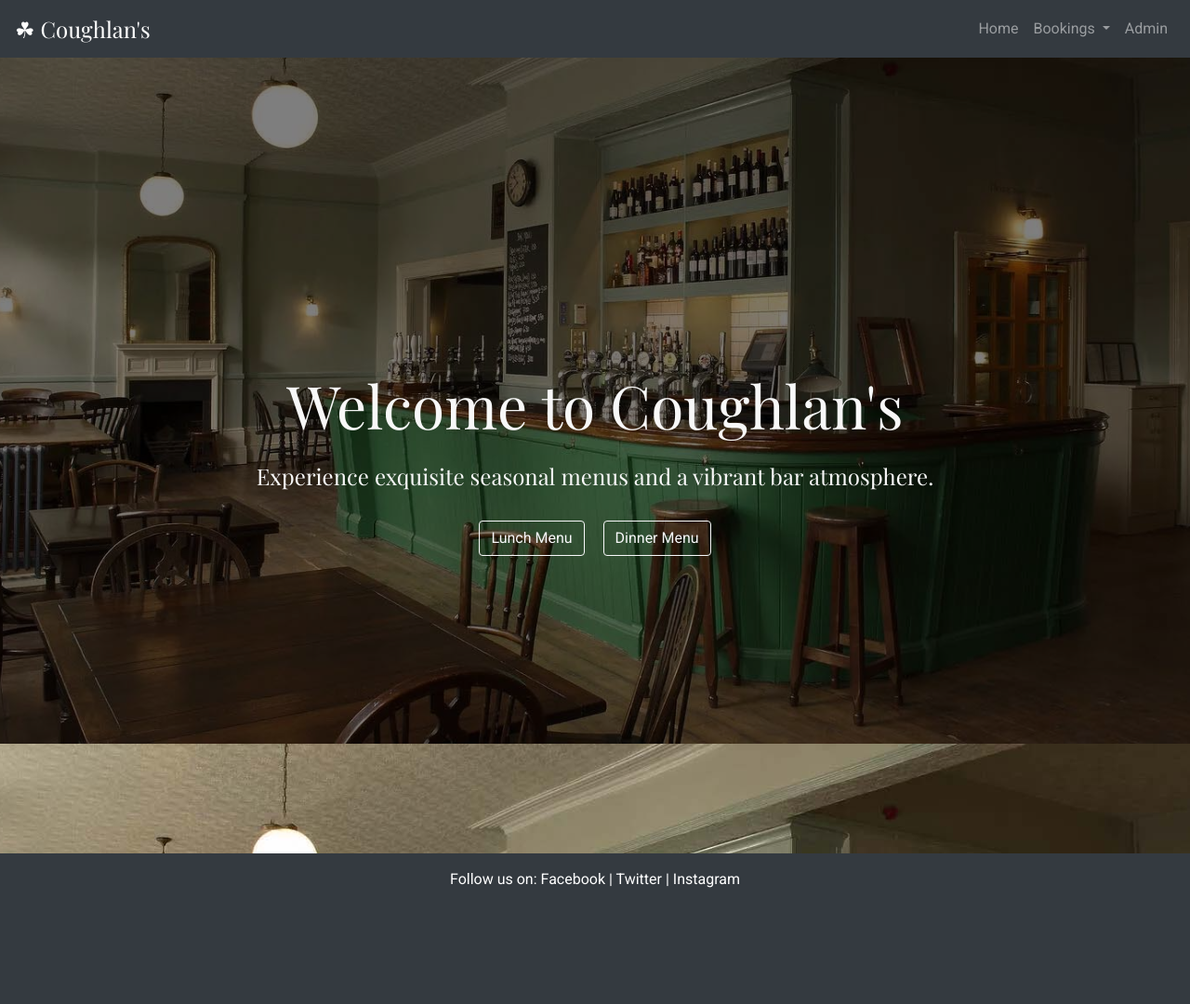
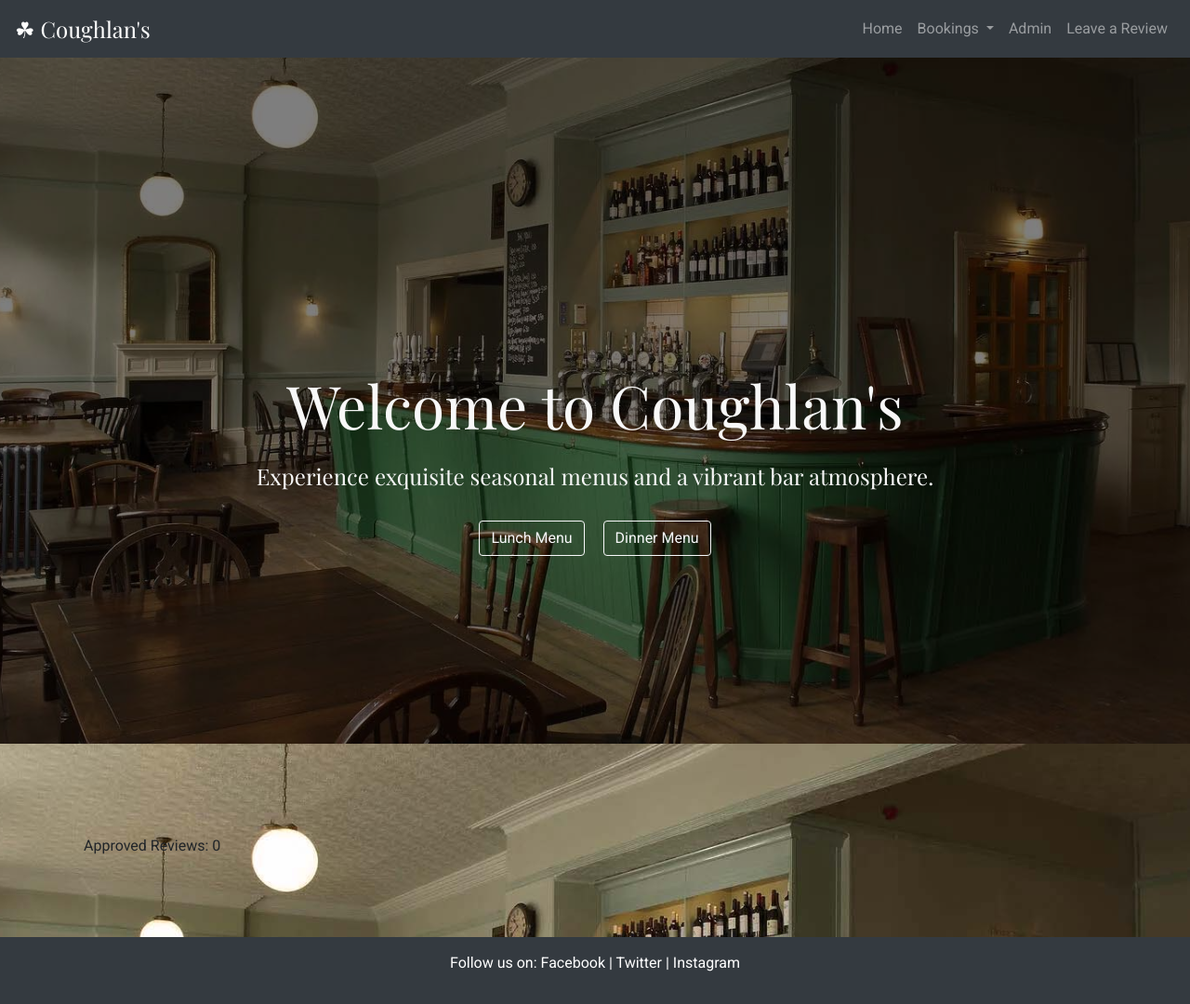
Before and after one commit to p-coughlan/book-a-table, a Django app: page / in a window 1280 px wide. Shown: the whole page at 93% size. Before the commit the page ends 955 px from the top, so only its background shows below. Run offline with Django 4.2, Linux system fonts and the light colour scheme; some libraries are stand-ins or nearby versions.

Commit message:
Add review submission feature with review ticker display

```diff
--- a/bookings/templates/bookings/base.html
+++ b/bookings/templates/bookings/base.html
@@ -78,7 +78,7 @@
   <body>
     <!-- Fixed Navbar at the top using Bootstrap classes -->
     <nav class="navbar navbar-expand-lg navbar-dark bg-dark">
-      <a class="navbar-brand" href="{% url 'home' %}"><span> &#9752; </span>Coughlan's</a>
+      <a class="navbar-brand" href="{% url 'home' %}"><span>&#9752;</span> Coughlan's</a>
       <button class="navbar-toggler" type="button" data-toggle="collapse" data-target="#navbarNav"
               aria-controls="navbarNav" aria-expanded="false" aria-label="Toggle navigation">
         <span class="navbar-toggler-icon"></span>
@@ -96,20 +96,23 @@
               <a class="dropdown-item" href="{% url 'book_table' %}">Book a Table</a>
               <a class="dropdown-item" href="{% url 'update_booking_lookup' %}">Update Booking</a>
               <a class="dropdown-item" href="{% url 'cancel_lookup' %}">Cancel Booking</a>
-              <!-- Weekly calendar link - accesible only to staff -->
-               <!-- wrapped in an if statement to check if the user is authenticated and is_staff -->
               {% if request.user.is_authenticated and request.user.is_staff %}
-              <a class="dropdown-item" href="{% url 'weekly_calendar' %}">Calendar</a>
+                <a class="dropdown-item" href="{% url 'weekly_calendar' %}">Calendar</a>
               {% endif %}
             </div>
           </li>
-          <!-- Add an Admin Login link outside the dropdown -->
+          <!-- Admin Login Link -->
           <li class="nav-item">
             <a class="nav-link" href="{% url 'admin:login' %}">Admin</a>
+          </li>
+          <!-- New Review Link -->
+          <li class="nav-item">
+            <a class="nav-link" href="{% url 'submit_review' %}">Leave a Review</a>
           </li>
         </ul>
       </div>
     </nav>
+
 
     <!-- Main content wrapper that expands to fill available space -->
     <div class="content-wrapper">
--- a/bookings/templates/bookings/home.html
+++ b/bookings/templates/bookings/home.html
@@ -68,4 +68,9 @@
     </div>
   </div>
 </section>
+
+<p>Approved Reviews: {{ approved_reviews|length }}</p>
+
+{% include 'bookings/review_ticker.html' with reviews=approved_reviews %}
+
 {% endblock %}
--- /dev/null
+++ b/bookings/templates/bookings/review_ticker.html
@@ -0,0 +1,21 @@
+{# bookings/templates/bookings/review_ticker.html #}
+<style>
+  .review-ticker {
+      font-family: 'Playfair Display', serif;
+      text-align: center;
+      padding: 20px;
+      color: #f8f8f8;
+      min-height: 50px; /* Reserve space */
+  }
+  .review-item {
+      margin-bottom: 10px;
+  }
+</style>
+
+<div id="review-ticker" class="review-ticker">
+  {% for review in reviews %}
+    <div class="review-item">
+      <span>"{{ review.comment }}" - {{ review.name }}</span>
+    </div>
+  {% endfor %}
+</div>
--- a/bookings/views.py
+++ b/bookings/views.py
@@ -14,7 +14,14 @@ from datetime import date, datetime, timedelta
 from .models import Booking  # Ensure Booking is imported
 from collections import defaultdict, OrderedDict
 from .forms import ReviewForm
+from .models import Review
 
+def home(request):
+    approved_reviews = Review.objects.filter(approved=True).order_by('-created_at')
+    return render(request, 'bookings/home.html', {
+        'approved_reviews': approved_reviews,
+        # any other context variables
+    })
 
 def check_capacity(new_booking):
     """
@@ -339,3 +346,10 @@ def submit_review(request):
     else:
         form = ReviewForm()
     return render(request, 'bookings/submit_review.html', {'form': form})
+
+def review_ticker(request):
+    """
+    Retrieves approved reviews to be displayed on a ticker.
+    """
+    reviews = Review.objects.filter(approved=True).order_by('-created_at')
+    return render(request, 'bookings/review_ticker.html', {'reviews': reviews})
--- a/restaurant_booking/urls.py
+++ b/restaurant_booking/urls.py
@@ -20,7 +20,7 @@ from django.views.generic import TemplateView # import the TemplateView class to
 
 
 # import the view functions from the bookings app
-from bookings.views import home, book_table, booking_success, available_timeslots, booking_list, cancel_booking, update_booking, cancel_lookup, confirm_cancel, update_booking_lookup, weekly_calendar
+from bookings.views import home, book_table, booking_success, available_timeslots, booking_list, cancel_booking, update_booking, cancel_lookup, confirm_cancel, update_booking_lookup, weekly_calendar, submit_review, review_ticker
 
 # define the URL patterns
 urlpatterns = [
@@ -32,7 +32,6 @@ urlpatterns = [
     # Updated URL pattern for booking success with booking_id
     path('success/<int:booking_id>/', booking_success, name='booking_success'),
     path('bookings/', booking_list, name='booking_list'),
-    path('cancel/<int:booking_id>/', cancel_booking, name='cancel_booking'),
     path('update/<int:booking_id>/', update_booking, name='update_booking'),
     # Sample menu pages using TemplateView
     path('lunch-menu/', TemplateView.as_view(template_name="bookings/lunch_menu.html"), name='lunch_menu'),
@@ -44,4 +43,6 @@ urlpatterns = [
     path('confirm-cancel/<int:booking_id>/', confirm_cancel, name='confirm_cancel'),
     path('update-lookup/', update_booking_lookup, name='update_booking_lookup'),
     path('weekly-calendar/', weekly_calendar, name='weekly_calendar'),
+    path('submit-review/', submit_review, name='submit_review'),
+    path('review-ticker/', review_ticker, name='review_ticker'),
 ]
```
Also changed, not shown: bookings/templates/bookings/submit_review.html (added, +42 -0 lines), bookings/migrations/0002_review.py (added).
